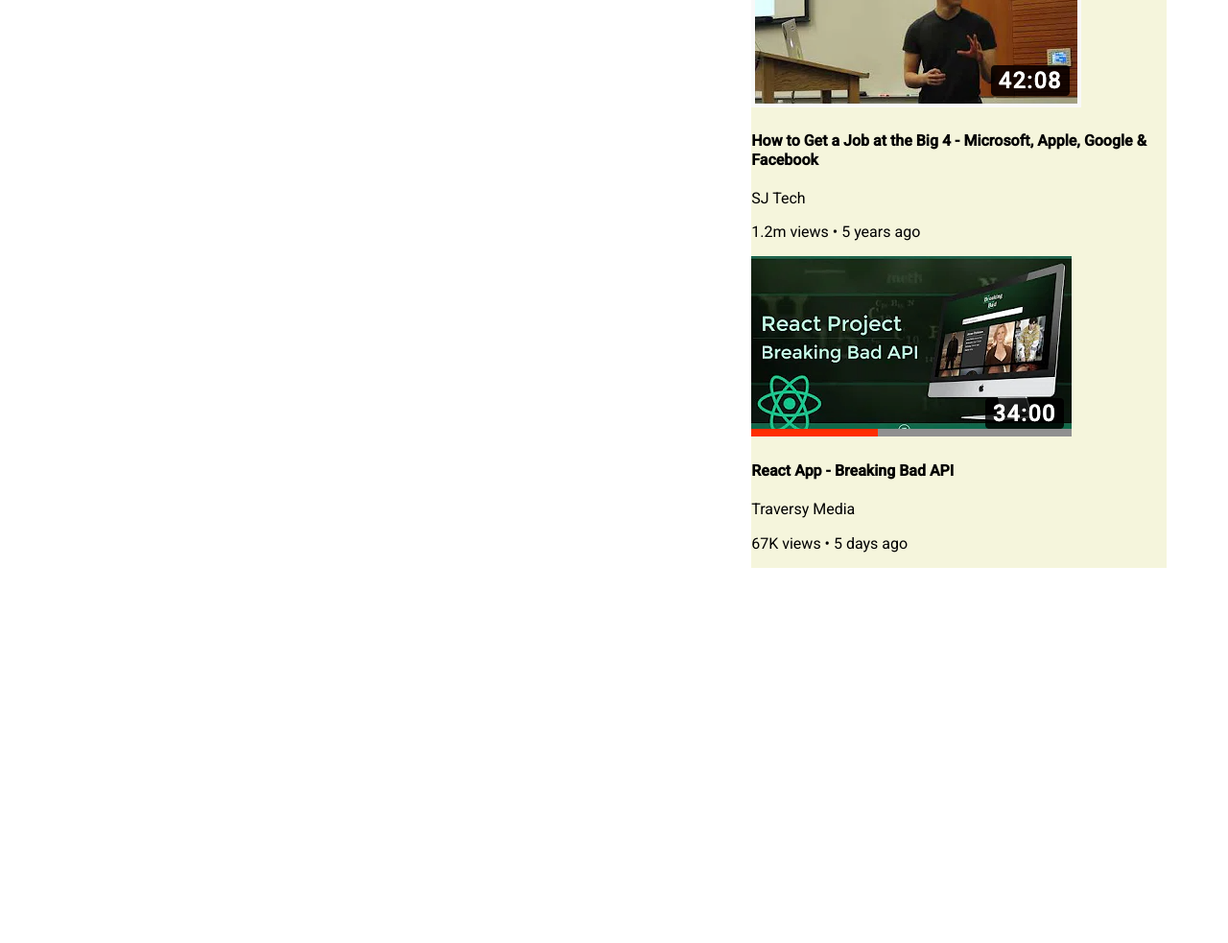
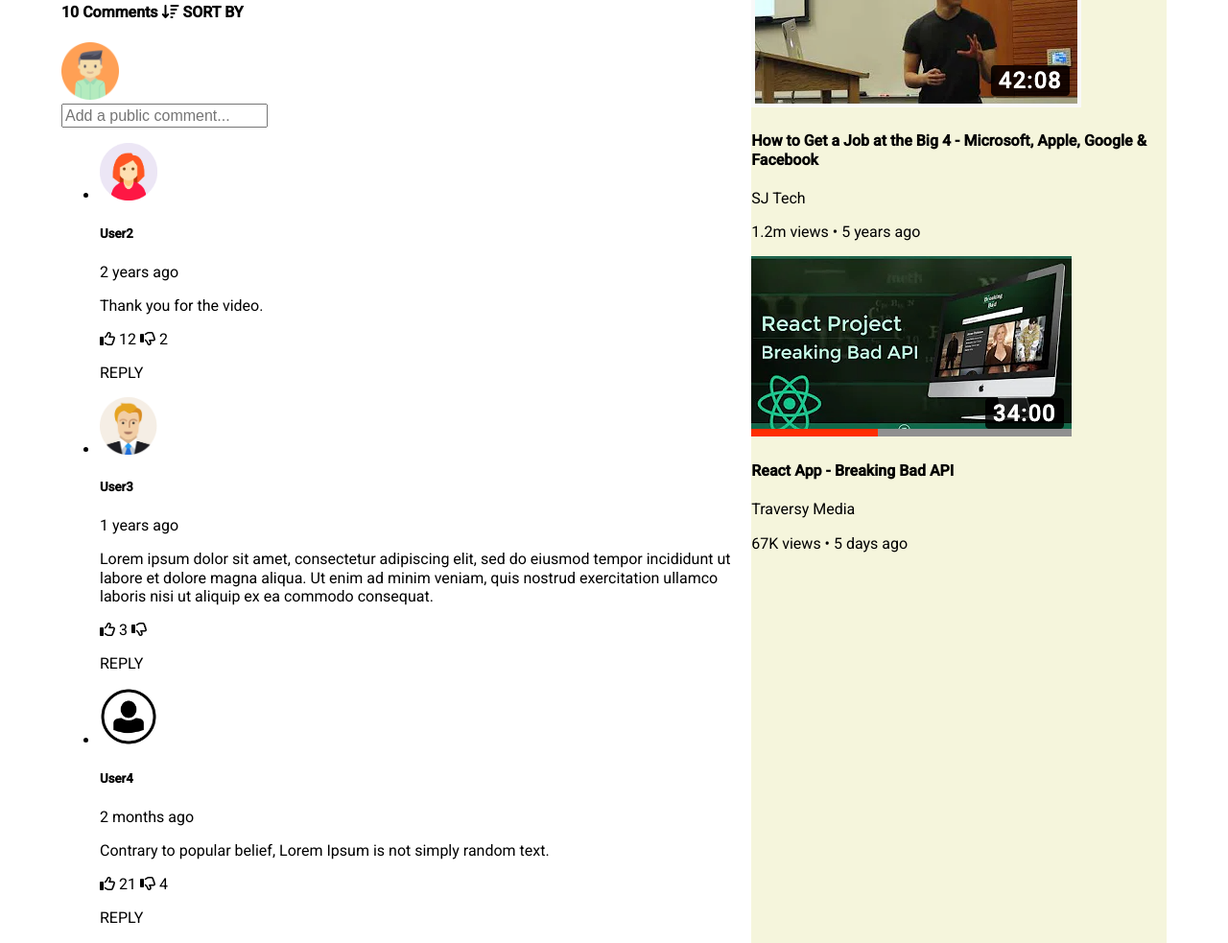
Before and after one commit to dasileker/embedding-images-and-videos, a plain HTML site: page index.html in a window 1280 px wide. Shown: the part 936-1919 px from the top of the page at 96% size. Before the commit the page ends 1528 px from the top, so only its background shows below. Drawn offline with Linux system fonts and the light colour scheme.

Commit message:
Add comment section in the main section.

```diff
--- a/index.html
+++ b/index.html
@@ -1,9 +1,12 @@
 <!DOCTYPE html>
 <html>
+
 <head>
   <title>Youtube Clone</title>
   <link rel="stylesheet" type="text/css" href="assets/style.css">
+  <script src="https://use.fontawesome.com/f220714871.js"></script>
 </head>
+
 <body>
   <header class="header">
     <nav class="nav-flex-container">
@@ -48,7 +51,8 @@
   <main>
     <section class="video-container">
       <section class="video">
-                <iframe src="https://www.youtube.com/embed/wyj17UwXkbU" frameborder="0" allow="accelerometer; autoplay; encrypted-media; gyroscope; picture-in-picture" allowfullscreen></iframe>
+        <iframe src="https://www.youtube.com/embed/wyj17UwXkbU" frameborder="0"
+          allow="accelerometer; autoplay; encrypted-media; gyroscope; picture-in-picture" allowfullscreen></iframe>
         <h2>Microverse Coding Challenges</h2>
         <p>2,841 views &bull; 7 Feb 2018</p>
         <hr>
@@ -62,7 +66,8 @@
           <img class="icon" src="assets/images/dislike-icon.png" alt="Dislike icon" id="dislike-icon"> 2
         </figure>
         <figure class="icon-wrapper">
-                    <img class="icon" src="assets/images/share-button-icon.png" alt="Share button icon" id="share-button-icon"> Share
+          <img class="icon" src="assets/images/share-button-icon.png" alt="Share button icon" id="share-button-icon">
+          Share
         </figure>
         <div class="line"></div>
       </section>
@@ -77,7 +82,8 @@
           <p id="videos-description">
             Lorem Ipsum has been the industry's standard dummy text ever since the 1500s,
             when an unknown printer took a galley of type and scrambled it to make a type specimen book.
-                    It has survived not only five centuries, but also the leap into electronic typesetting, remaining essentially unchanged.
+            It has survived not only five centuries, but also the leap into electronic typesetting, remaining
+            essentially unchanged.
           </p>
 
         </article>
@@ -85,6 +91,57 @@
         <button id="subscribe-button">Subscribe</button>
       </section>
       <hr>
+      <section class="comments">
+        <h4>10 Comments
+          <span><i class="fa fa-sort-amount-desc"></i> SORT BY</span>
+        </h4>
+        <section class="comment-box">
+          <figure class="user-avatar">
+            <img src="assets/images/user-icon1.png" alt="current-user">
+          </figure>
+          <input type="text" placeholder="Add a public comment...">
+        </section>
+
+        <section>
+          <ul>
+            <li>
+              <figure class="user-avatar">
+                <img src="assets/images/user-icon2.png" alt="user-2">
+              </figure>
+              <h5>User2</h5>
+              <p>2 years ago</p>
+              <p>Thank you for the video.</p>
+              <i class="fa fa-thumbs-o-up" aria-hidden="true"></i> 12
+              <i class="fa fa-thumbs-o-down" aria-hidden="true"></i> 2
+              <p>REPLY</p>
+            </li>
+            <li>
+              <figure class="user-avatar">
+                <img src="assets/images/user-icon3.png" alt="user-3">
+              </figure>
+              <h5>User3</h5>
+              <p>1 years ago</p>
+              <p>Lorem ipsum dolor sit amet, consectetur adipiscing elit, sed do eiusmod tempor
+                incididunt ut labore et dolore magna aliqua. Ut enim ad minim veniam, quis nostrud exercitation ullamco
+                laboris nisi ut aliquip ex ea commodo consequat.</p>
+              <i class="fa fa-thumbs-o-up" aria-hidden="true"></i> 3
+              <i class="fa fa-thumbs-o-down" aria-hidden="true"></i>
+              <p>REPLY</p>
+            </li>
+            <li>
+              <figure class="user-avatar">
+                <img src="assets/images/user-icon4.png" alt="user-4">
+              </figure>
+              <h5>User4</h5>
+              <p>2 months ago</p>
+              <p>Contrary to popular belief, Lorem Ipsum is not simply random text.</p>
+              <i class="fa fa-thumbs-o-up" aria-hidden="true"></i> 21
+              <i class="fa fa-thumbs-o-down" aria-hidden="true"></i> 4
+              <p>REPLY</p>
+            </li>
+          </ul>
+        </section>
+      </section>
     </section>
 
     <aside class="recommended-videos">
@@ -137,4 +194,5 @@
   </main>
   <footer></footer>
 </body>
+
 </html>
```
Also changed, not shown: assets/images/user-icon1.png (added), assets/images/user-icon2.png (added), assets/images/user-icon3.png (added), assets/images/user-icon4.png (added). Lines whose indentation alone changed are shown as unchanged.
